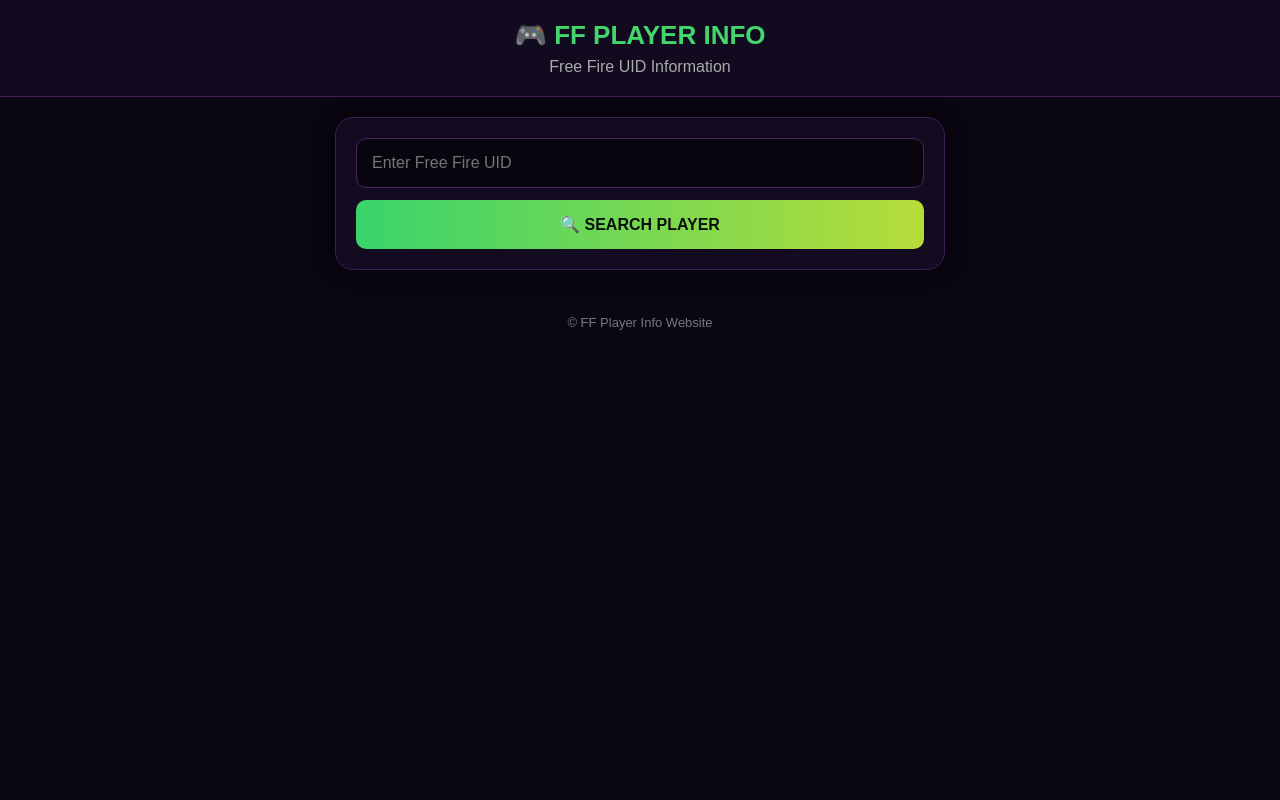
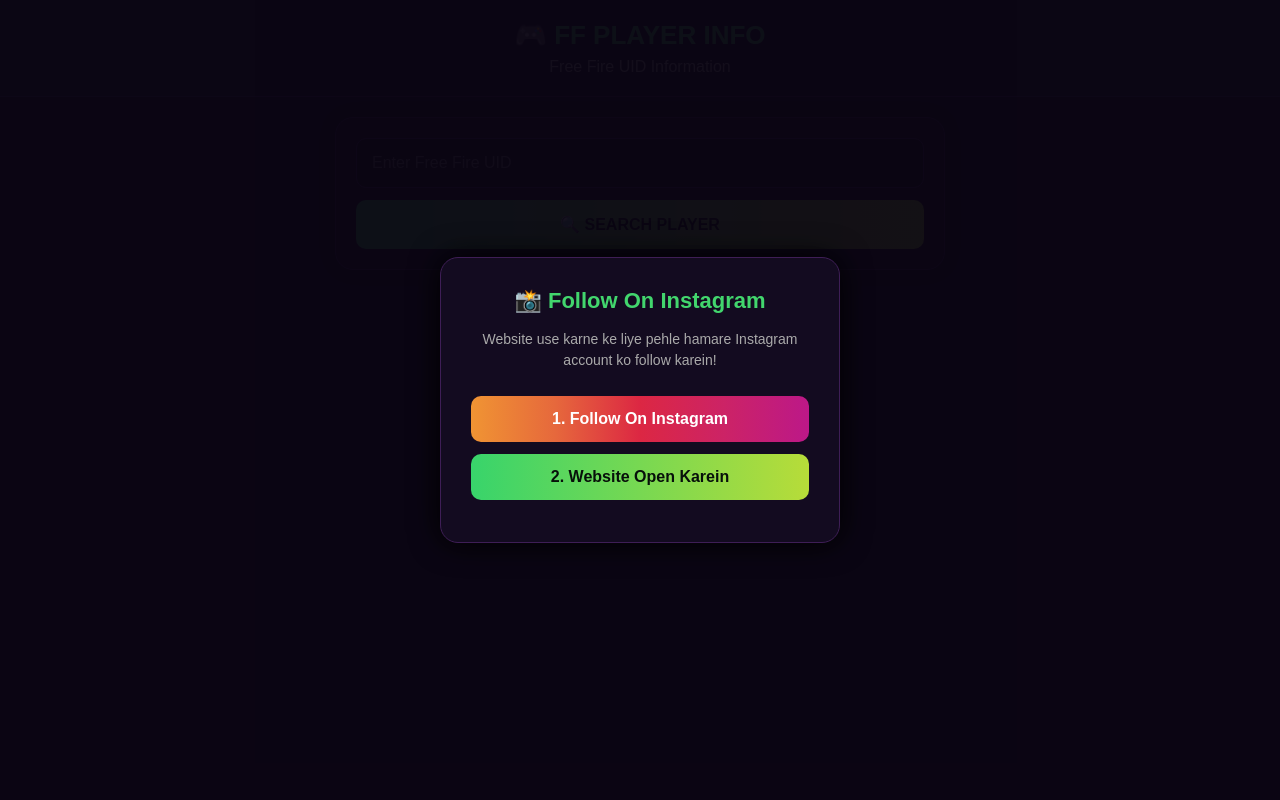
Before and after one commit to faltuwja-beep/Web-cc, a Flask app: page / in a window 1280 px wide. Run offline with Flask 3, Linux system fonts and the light colour scheme.

Commit message:
Update index.html

```diff
--- a/templates/index.html
+++ b/templates/index.html
@@ -5,8 +5,7 @@
 
 <meta charset="UTF-8">
 
-<meta name="viewport"
-content="width=device-width, initial-scale=1.0">
+<meta name="viewport" content="width=device-width, initial-scale=1.0">
 
 <title>FF Player Info</title>
 
@@ -23,6 +22,69 @@ body{
     background:#0b0614;
     color:white;
     min-height:100vh;
+}
+
+/* Instagram Follow Gate Modal */
+#insta-gate {
+    position: fixed;
+    top: 0;
+    left: 0;
+    width: 100%;
+    height: 100%;
+    background: rgba(11, 6, 20, 0.95);
+    display: flex;
+    justify-content: center;
+    align-items: center;
+    z-index: 9999;
+    padding: 20px;
+}
+
+.gate-box {
+    background: #130b20;
+    padding: 30px;
+    border-radius: 18px;
+    border: 1px solid #3e1e56;
+    box-shadow: 0 0 30px #000;
+    text-align: center;
+    max-width: 400px;
+    width: 100%;
+}
+
+.gate-box h2 {
+    color: #42d66d;
+    margin-bottom: 15px;
+    font-size: 22px;
+}
+
+.gate-box p {
+    color: #aaa;
+    font-size: 14px;
+    margin-bottom: 25px;
+    line-height: 1.5;
+}
+
+.gate-btn {
+    display: block;
+    width: 100%;
+    padding: 14px;
+    border-radius: 10px;
+    text-decoration: none;
+    font-size: 16px;
+    font-weight: bold;
+    margin-bottom: 12px;
+    cursor: pointer;
+    text-align: center;
+}
+
+.btn-follow {
+    background: linear-gradient(90deg, #f09433, #e6683c, #dc2743, #cc2366, #bc1888);
+    color: white;
+}
+
+.btn-unlock {
+    background: linear-gradient(90deg, #38d46b, #b7dc39);
+    color: #07100a;
+    border: none;
 }
 
 header{
@@ -49,457 +111,199 @@ header p{
 }
 
 .search-box{
-
     background:#130b20;
-
     padding:20px;
-
     border-radius:18px;
-
     border:1px solid #3e1e56;
-
     box-shadow:0 0 20px #000;
-
 }
 
 input{
-
     width:100%;
-
     padding:15px;
-
     border-radius:10px;
-
     border:1px solid #492460;
-
     background:#09050f;
-
     color:white;
-
     font-size:16px;
-
     margin-bottom:12px;
-
     outline:none;
-
 }
 
 button{
-
     width:100%;
-
     padding:15px;
-
     border:none;
-
     border-radius:10px;
-
-    background:
-    linear-gradient(
-        90deg,
-        #38d46b,
-        #b7dc39
-    );
-
+    background: linear-gradient(90deg, #38d46b, #b7dc39);
     color:#07100a;
-
     font-size:16px;
-
     font-weight:bold;
-
     cursor:pointer;
-
 }
 
 .error{
-
     margin-top:20px;
-
     padding:15px;
-
     background:#35101a;
-
     border:1px solid #742331;
-
     border-radius:12px;
-
     color:#ff9ba5;
-
 }
 
 .profile{
-
     margin-top:20px;
-
     background:#130b20;
-
     border-radius:18px;
-
     overflow:hidden;
-
     border:1px solid #3e1e56;
-
 }
 
 .profile-head{
-
     text-align:center;
-
     padding:30px;
-
-    background:
-    linear-gradient(
-        135deg,
-        #25103a,
-        #102b1a
-    );
-
+    background: linear-gradient(135deg, #25103a, #102b1a);
 }
 
 .avatar{
-
     width:80px;
-
     height:80px;
-
     margin:auto;
-
     border-radius:50%;
-
     display:flex;
-
     justify-content:center;
-
     align-items:center;
-
     font-size:40px;
-
     background:#10091b;
-
     border:2px solid #42d66d;
-
 }
 
 .profile-head h2{
-
     margin-top:12px;
-
     color:#42d66d;
-
 }
 
 .uid{
-
     margin-top:7px;
-
     color:#bbb;
-
 }
 
 .info{
-
     padding:20px;
-
 }
 
 .row{
-
     display:flex;
-
     justify-content:space-between;
-
     align-items:center;
-
     padding:14px 0;
-
-    border-bottom:
-    1px solid #2d193c;
-
+    border-bottom: 1px solid #2d193c;
 }
 
 .row:last-child{
-
     border:none;
-
 }
 
 .label{
-
     color:#aaa;
-
 }
 
 .value{
-
     color:#ffd21c;
-
     font-weight:bold;
-
     text-align:right;
-
     max-width:55%;
-
     word-break:break-word;
-
 }
 
 footer{
-
     text-align:center;
-
     padding:25px;
-
     color:#777;
-
     font-size:13px;
-
 }
 
 </style>
 
 </head>
 
-
 <body>
 
+<!-- Instagram Follow Gate Popup -->
+<div id="insta-gate">
+    <div class="gate-box">
+        <h2>📸 Follow On Instagram</h2>
+        <p>Website use karne ke liye pehle hamare Instagram account ko follow karein!</p>
+        <a href="https://www.instagram.com/sonu_9wx7?stkn=MXFzZmxnd2x0ejd2Mg==" target="_blank" class="gate-btn btn-follow" onclick="enableUnlock()">1. Follow On Instagram</a>
+        <button class="gate-btn btn-unlock" id="unlockBtn" onclick="unlockWebsite()">2. Website Open Karein</button>
+    </div>
+</div>
 
 <header>
-
-<h1>
-🎮 FF PLAYER INFO
-</h1>
-
-<p>
-Free Fire UID Information
-</p>
-
+<h1>🎮 FF PLAYER INFO</h1>
+<p>Free Fire UID Information</p>
 </header>
-
-
 
 <div class="container">
 
+<div class="search-box">
+<form method="POST">
+<input type="text" name="uid" placeholder="Enter Free Fire UID" required>
+<button type="submit">🔍 SEARCH PLAYER</button>
+</form>
+</div>
 
-<div class="search-box">
+{% if error %}
+<div class="error">
+{{ error }}
+</div>
+{% endif %}
 
-<form method="POST">
+{% if player %}
+<div class="profile">
+<div class="profile-head">
+<div class="avatar">🎮</div>
+<h2>{{ player.nickname }}</h2>
+<div class="uid">UID: {{ player.uid }}</div>
+</div>
 
-<input
-
-type="text"
-
-name="uid"
-
-placeholder="Enter Free Fire UID"
-
-required
-
->
-
-
-<button type="submit">
-
-🔍 SEARCH PLAYER
-
-</button>
-
-
-</form>
+<div class="info">
+<div class="row"><span class="label">🆔 UID</span><span class="value">{{ player.uid }}</span></div>
+<div class="row"><span class="label">🌍 Region</span><span class="value">{{ player.region }}</span></div>
+<div class="row"><span class="label">⭐ Level</span><span class="value">{{ player.level }}</span></div>
+<div class="row"><span class="label">❤️ Likes</span><span class="value">{{ player.likes }}</span></div>
+<div class="row"><span class="label">🏆 BR Rank</span><span class="value">{{ player.rank }}</span></div>
+<div class="row"><span class="label">⚔️ CS Rank</span><span class="value">{{ player.cs_rank }}</span></div>
+<div class="row"><span class="label">📈 Experience</span><span class="value">{{ player.exp }}</span></div>
+<div class="row"><span class="label">👥 Guild</span><span class="value">{{ player.guild }}</span></div>
+<div class="row"><span class="label">🐾 Pet ID</span><span class="value">{{ player.pet }}</span></div>
+</div>
+</div>
+{% endif %}
 
 </div>
 
-
-
-{% if error %}
-
-<div class="error">
-
-{{ error }}
-
-</div>
-
-{% endif %}
-
-
-
-{% if player %}
-
-<div class="profile">
-
-
-<div class="profile-head">
-
-
-<div class="avatar">
-
-🎮
-
-</div>
-
-
-<h2>
-
-{{ player.nickname }}
-
-</h2>
-
-
-<div class="uid">
-
-UID: {{ player.uid }}
-
-</div>
-
-
-</div>
-
-
-
-<div class="info">
-
-
-<div class="row">
-
-<span class="label">
-🆔 UID
-</span>
-
-<span class="value">
-{{ player.uid }}
-</span>
-
-</div>
-
-
-
-<div class="row">
-
-<span class="label">
-🌍 Region
-</span>
-
-<span class="value">
-{{ player.region }}
-</span>
-
-</div>
-
-
-
-<div class="row">
-
-<span class="label">
-⭐ Level
-</span>
-
-<span class="value">
-{{ player.level }}
-</span>
-
-</div>
-
-
-
-<div class="row">
-
-<span class="label">
-❤️ Likes
-</span>
-
-<span class="value">
-{{ player.likes }}
-</span>
-
-</div>
-
-
-
-<div class="row">
-
-<span class="label">
-🏆 BR Rank
-</span>
-
-<span class="value">
-{{ player.rank }}
-</span>
-
-</div>
-
-
-
-<div class="row">
-
-<span class="label">
-⚔️ CS Rank
-</span>
-
-<span class="value">
-{{ player.cs_rank }}
-</span>
-
-</div>
-
-
-
-<div class="row">
-
-<span class="label">
-📈 Experience
-</span>
-
-<span class="value">
-{{ player.exp }}
-</span>
-
-</div>
-
-
-
-<div class="row">
-
-<span class="label">
-👥 Guild
-</span>
-
-<span class="value">
-{{ player.guild }}
-</span>
-
-</div>
-
-
-
-<div class="row">
-
-<span class="label">
-🐾 Pet ID
-</span>
-
-<span class="value">
-{{ player.pet }}
-</span>
-
-</div>
-
-
-</div>
-
-</div>
-
-{% endif %}
-
-
-</div>
-
-
 <footer>
-
-© FF Player Info Website
-
+Created by Sonu
 </footer>
 
+<script>
+// Check if user already unlocked previously
+window.onload = function() {
+    if(localStorage.getItem('insta_followed') === 'true') {
+        document.getElementById('insta-gate').style.display = 'none';
+    }
+};
+
+function enableUnlock() {
+    // Optional: can do something when follow is clicked
+}
+
+function unlockWebsite() {
+    localStorage.setItem('insta_followed', 'true');
+    document.getElementById('insta-gate').style.display = 'none';
+}
+</script>
 
 </body>
-
 </html>
```
